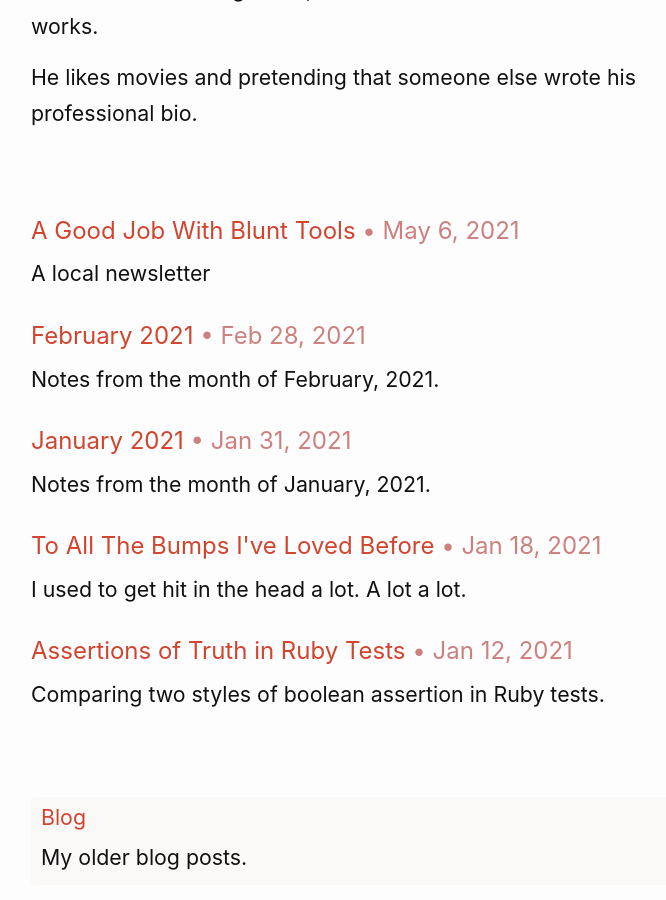
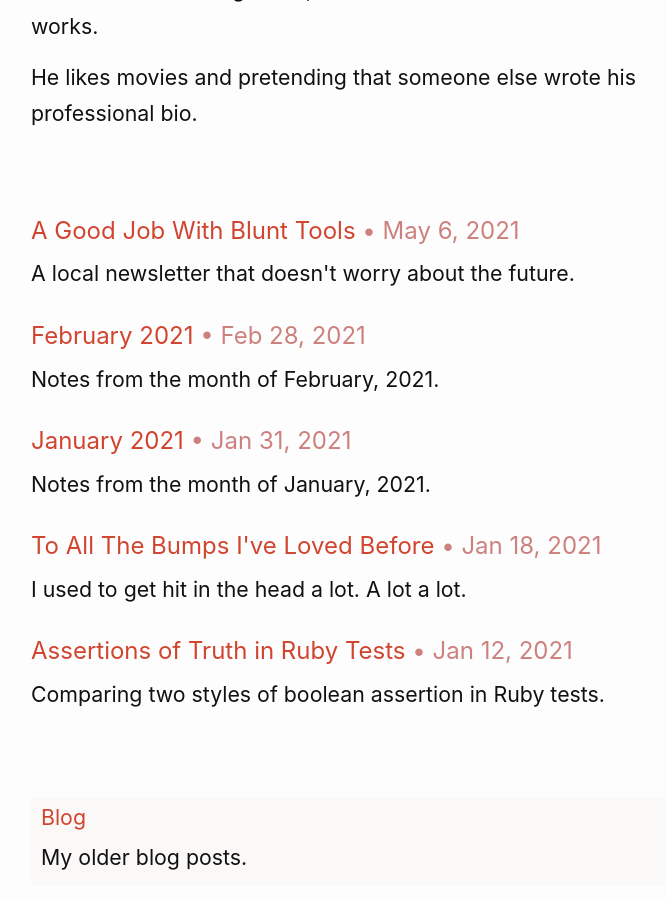
Before and after one commit to jsrn/jsrn.github.io, a Jekyll site: the page built from index.html, in a window 1280 px wide and 900 px high, scrolled down 306 px. Shown: the whole window, without its empty margins (289-955 px from the left). Built offline with Jekyll 4.4.1, drawn with Linux system fonts in a browser that asks for light colours.

Commit message:
Fixed description

```diff
--- a/_posts/2021-05-06-a-good-job-with-blunt-tools.md
+++ b/_posts/2021-05-06-a-good-job-with-blunt-tools.md
@@ -1,7 +1,7 @@
 ---
 layout: post
 title: "A Good Job With Blunt Tools"
-description: A local newsletter
+description: A local newsletter that doesn't worry about the future.
 category: misc
 tags: [tooling, lowtech]
 ---
```
